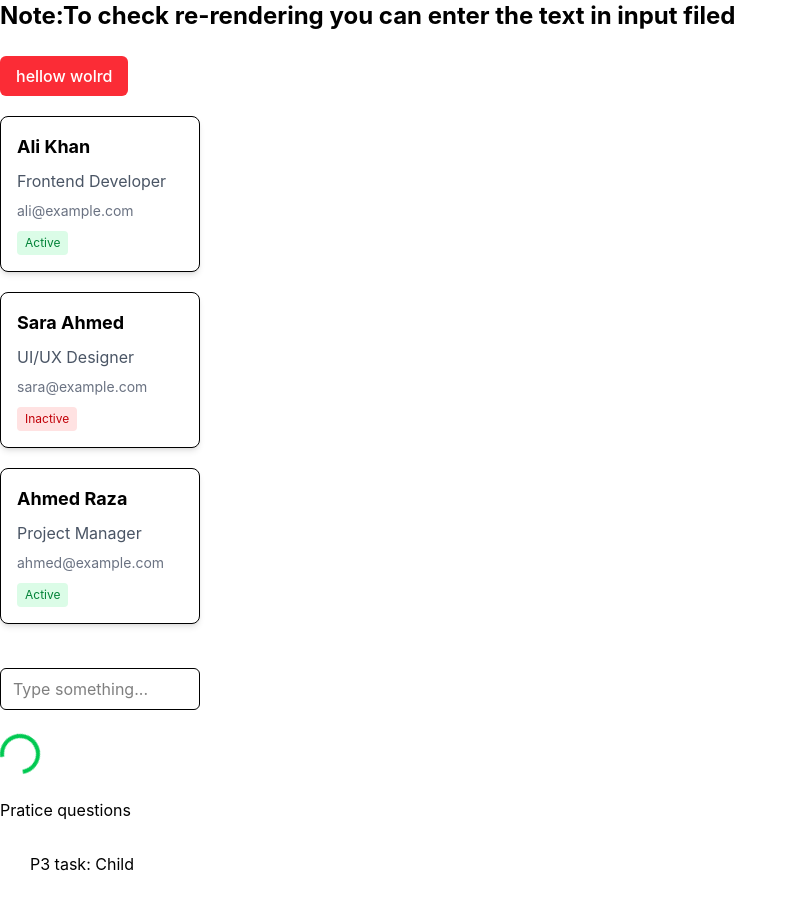
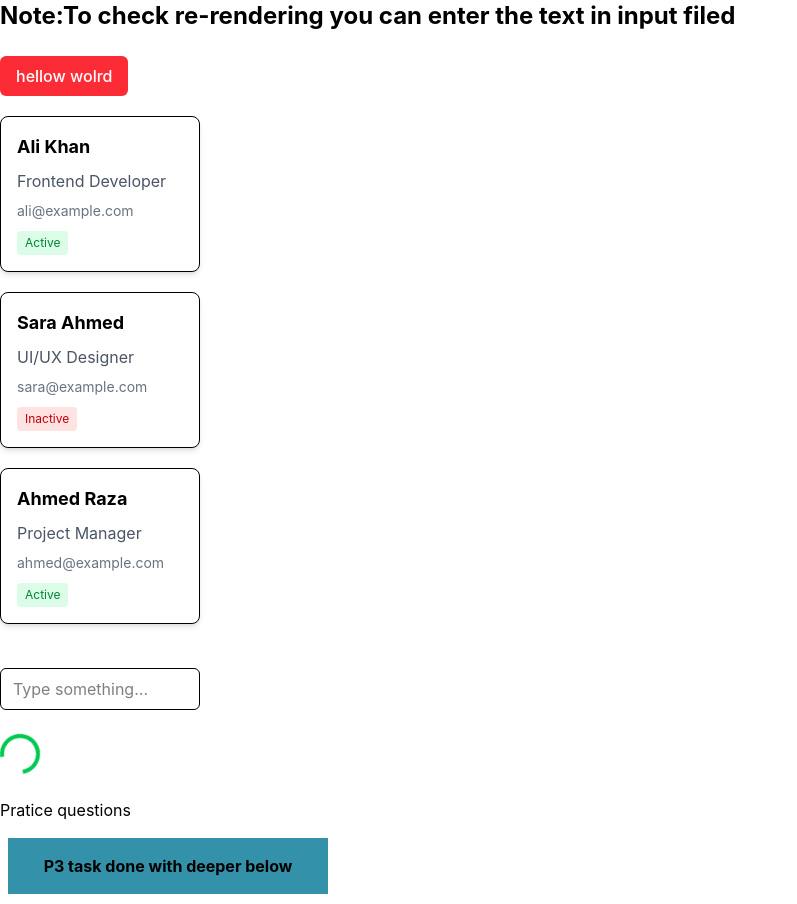
Before and after one commit to abuhurairahbinamer/Coding-pixel-Repo-week3, a React (Vite) app in the folder Assignment3/Assignment3/: page / in a window 1280 px wide. Shown: the top 904 px of the page, without its empty margins (0-797 px from the left). Built offline with nearby package versions, Linux system fonts and the light colour scheme.

Commit message:
fix:p3 task done with deeper(Applied ammendments)

```diff
--- a/Assignment3/Assignment3/Practice/P3/child.tsx
+++ b/Assignment3/Assignment3/Practice/P3/child.tsx
@@ -6,8 +6,8 @@ const Child:React.FC<Style> = ({style,func}) => {
     ref.current+=1
 console.log("P3 task child rendered : ",ref.current," times")
   return (<>
-    <div style={style}>P3 task: Child</div>
-    <button className='p-3 bg-emerald-800/40 rounded-3xl' onClick={func}>click for P3 deeper</button>
+    <div style={style}>P3 task: Child component</div>
+    <button className='p-3 bg-emerald-800/40 rounded-3xl hover:bg-emerald-800/70 cursor-pointer' onClick={func}>click for P3 deeper</button>
     </>
   )
 }
--- a/Assignment3/Assignment3/Practice/P3/parent.tsx
+++ b/Assignment3/Assignment3/Practice/P3/parent.tsx
@@ -7,6 +7,7 @@ const P3 = () => {
     console.log('Deeper button')
     },[])
   return (<>
+   <p className="my-4 mx-2 p-4 bg-cyan-700/80 w-80 text-center "><b>P3 task done with deeper below</b></p>
     <div><Child func={func} style={memoizedStyle}/></div>
     </>
   )
```
